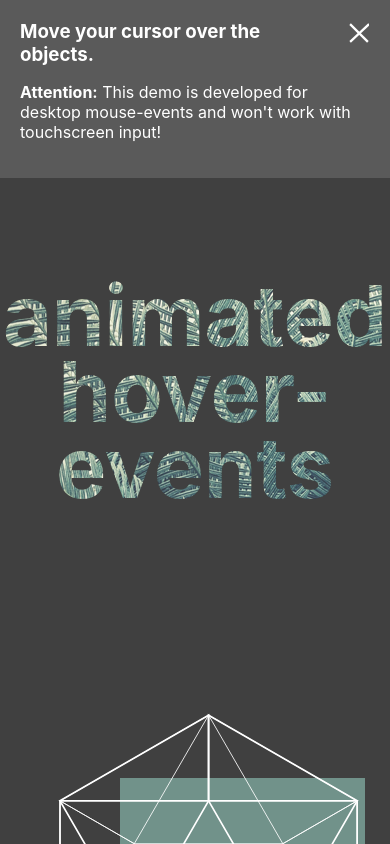
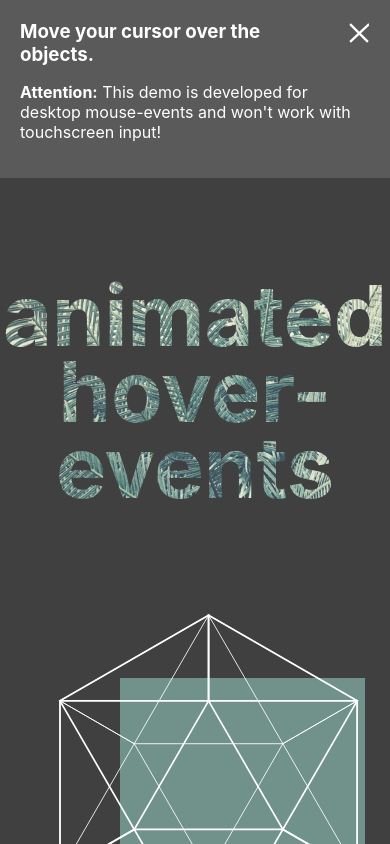
Before and after one commit to markusphil/animation-demo, a React (Create React App) app: page / in a window 390 px wide. Shown: the top 844 px of the page. Built offline with nearby package versions, Linux system fonts and the light colour scheme.

Commit message:
minor optimizations

```diff
--- a/src/App.css
+++ b/src/App.css
@@ -69,8 +69,8 @@ a:hover {
   margin: 0;
   position: relative;
   /*Wenn Flexbox verwendet wird, müssen für den Container Dimensionen bestimmt werden (min- & max- Bestimmungen funktionieren nicht korrekt)*/
-  flex-basis: 800px;
-  height: 400px
+  flex-basis: 840px;
+  height: 270px
 }
 
 .titleContainer h1{
@@ -201,7 +201,7 @@ a:hover {
   position: relative;
   background-color: rgb(64, 64, 64);
   opacity: 1;
-  top:150px;
+  top: calc((100vh - 654px)/2);
   color: white;
   width: 100%;
   max-width: 1000px;
@@ -242,13 +242,18 @@ a:hover {
   }
   .modal-container{
     height:auto;
-
+  }
+  .titleContainer{
+    height:400px
   }
 }
 
 @media all and (max-width: 600px) {
   .app{
     height: auto;
+  }
+  .titleContainer {
+    height:300px
   }
   .titleContainer h1{
     font-size: 10vh;
--- a/src/components/modal.js
+++ b/src/components/modal.js
@@ -50,26 +50,26 @@ render(){
             </button>
             <div className="modal-container">
               <div className="modal-content">
-                <p>This demo showcases some experiments with animations I've done the past weeks. It uses different technologies to create interactive animations. Please note that it is not optimized for performance and stability and doesn't support touch events.</p>
+                <p>This demo showcases some experiments with animations I've done over the past few weeks. It uses different technologies to create interactive animations. Please note that it is not optimized for performance and stability and does not support touch events.</p>
                 <h3>Using React as Framework</h3>
                 <p>The demo uses React as state-of-the-art framework to create a component based user interface. It is deployed via github and <a id="nlfy-link" href="https://www.netlify.com/">netlify</a></p>
               </div>
               <div className="modal-content">
                 <h3>Animated Clip-Path Hover-Effect</h3>
                 <p>The first animation is created with a styled component using <a id="emotion-link" href="https://emotion.sh/">emotion</a>.
-                While moving the cursor over the text-container, the mouse's position gets updated and stored in the components state, which is then used to rerender the component's css clip-path value.
+                While moving the cursor over the text-container, the mouse's position gets updated and stored in the component's state, which is then used to rerender the component's CSS clip-path value.
                 </p>
               </div>
               <div className="modal-content">
                 <h3>Animated 3D-Tilt Hover-Effect</h3>
-                <p>The second animation also uses the mouse'S position.
+                <p>The second animation also uses the mouse's position.
                   But instead of using a styled component, the animation is generated with <a id="gsap-link" href="https://greensock.com/" >GSAP's</a> TweenLite tool.
-                  Mouse movement on the container again updates the state, which triggers a function that overrides the animation's traget transformation.
+                  Mouse movement on the container again updates the state, which triggers a function that overrides the animation's target transformation.
                 </p>
               </div>
               <div className="modal-content">
                 <h3>GSAP for simple animation</h3>
-                <p> Greensocks TweenLite and TimelineLite tools are also used for animating the infobox, the button and the modal. For the infobox I additionaly used the Transition component of <a id="rtg-link" href="https://reactcommunity.org/react-transition-group/">react-transition-group</a> which handles the entrance and exit of components to the DOM.
+                <p> Greensocks TweenLite and TimelineLite tools are used for animating the infobox, the button and the modal. For the infobox I additionaly used the Transition component of <a id="rtg-link" href="https://reactcommunity.org/react-transition-group/">react-transition-group</a>, which handles the entrance and exit of components to the DOM.
                 </p>
                 <p>Background photo by <a href="https://www.pexels.com/photo/palm-tree-926641/">Hedaetul Islam</a> </p>
               </div>
```
